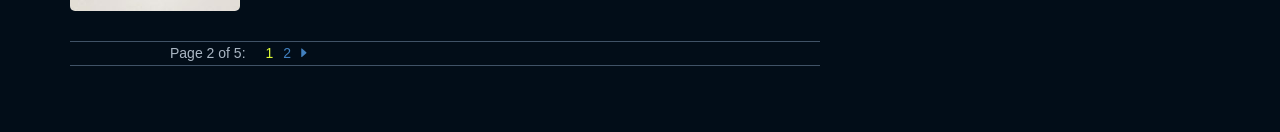
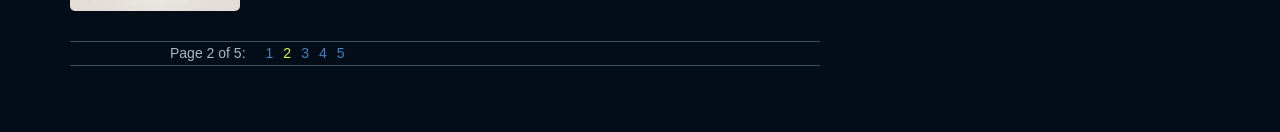
Before and after one commit to cdgutierrez456/React-peliculas, a React (Create React App) app: page / in a window 1280 px wide. Shown: the part 4851-4983 px from the top of the page. Built offline with nearby package versions, Linux system fonts and the light colour scheme.

Commit message:
Generando logica de la paginacion desde el componente

```diff
--- a/src/Pagination.js
+++ b/src/Pagination.js
@@ -1,12 +1,24 @@
 function Pagination(props) {
+
+  const getPages = () => {
+    const result = []
+    for (let i = 0; i < props.total; i ++) {
+      let page = i + 1;
+      result.push(
+        <a onClick={() => props.onChange(page)}
+          className={props.page === page ? 'active' : ''} >
+          {page}
+        </a>
+      )
+    }
+    return result;
+  }
 
   return (
     <div className="topbar-filter">
       <div className="pagination2">
         <span>Page {props.page} of {props.total}:</span>
-        <a className="active" href="#">1</a>
-        <a href="#">2</a>
-        <a href="#"><i className="ion-arrow-right-b"></i></a>
+        {getPages()}
       </div>
     </div>
   )
```
